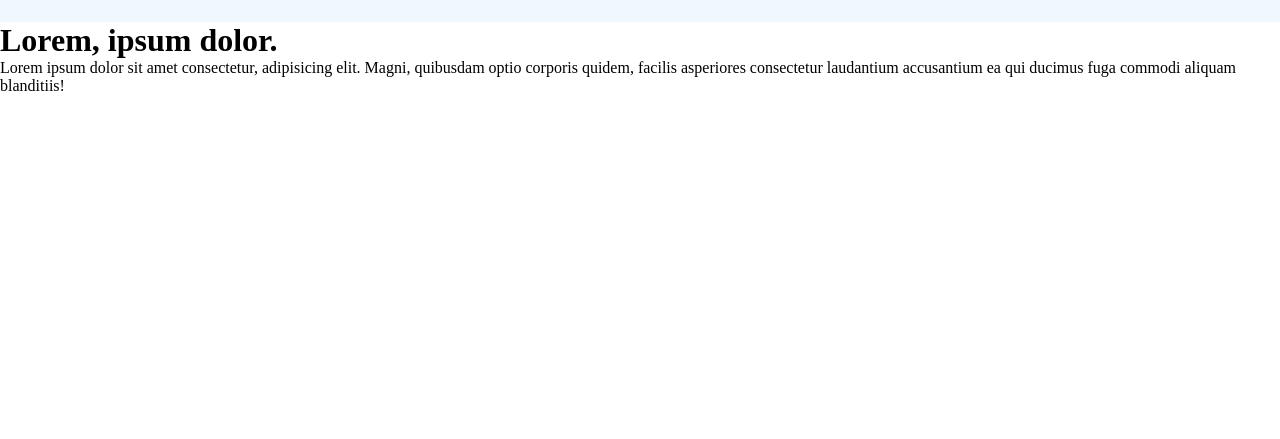
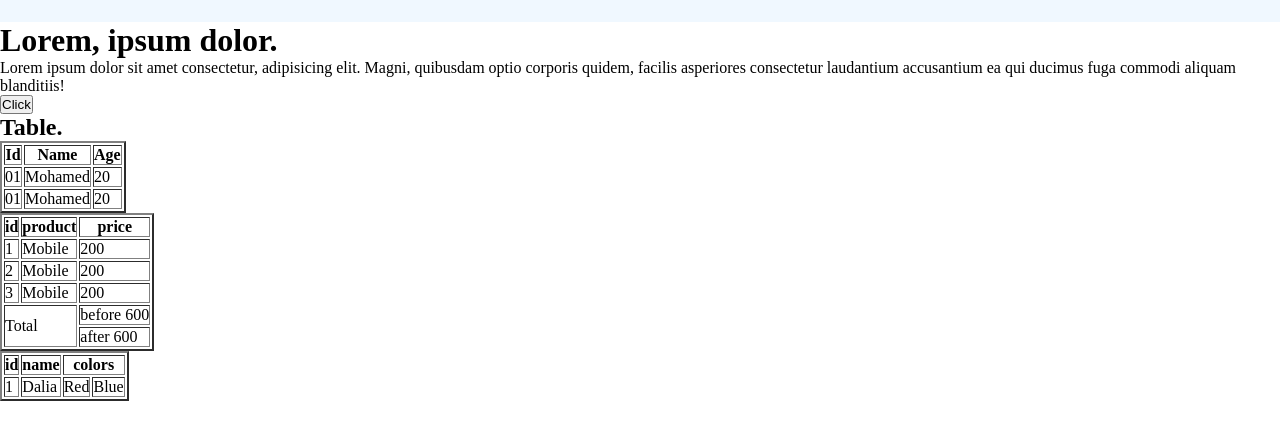
Before and after one commit to mo-abdel-samie/TimeDoor-TeenWeb, a plain HTML site: page index.html in a window 1280 px wide. Shown: the part 59-498 px from the top of the page. Drawn offline with Linux system fonts and the light colour scheme.

Commit message:
meeting-05

```diff
--- a/index.html
+++ b/index.html
@@ -32,7 +32,10 @@
         <div>
             <h1>Lorem, ipsum dolor.</h1>
             <p>Lorem ipsum dolor sit amet consectetur, adipisicing elit. Magni, quibusdam optio corporis quidem, facilis
-                asperiores consectetur laudantium accusantium ea qui ducimus fuga commodi aliquam blanditiis!</p>
+                asperiores consectetur laudantium accusantium ea qui ducimus fuga commodi aliquam blanditiis!
+            </p>
+
+            <button>Click</button>
         </div>
 
         <div>
@@ -41,7 +44,82 @@
     </header>
 
     <main>
+        <section>
+            <h2>Table.</h2>
 
+            <table border="2">
+                <tr>
+                    <th>Id</th>
+                    <th>Name</th>
+                    <th>Age</th>
+                </tr>
+
+                <tr>
+                    <td>01</td>
+                    <td>Mohamed</td>
+                    <td>20</td>
+                </tr>
+
+                <tr>
+                    <td>01</td>
+                    <td>Mohamed</td>
+                    <td>20</td>
+                </tr>
+            </table>
+
+
+            <table border="2">
+                <tr>
+                    <th>id</th>
+                    <th>product</th>
+                    <th>price</th>
+                </tr>
+
+                <tr>
+                    <td>1</td>
+                    <td>Mobile</td>
+                    <td>200</td>
+                </tr>
+
+                <tr>
+                    <td>2</td>
+                    <td>Mobile</td>
+                    <td>200</td>
+                </tr>
+
+                <tr>
+                    <td>3</td>
+                    <td>Mobile</td>
+                    <td>200</td>
+                </tr>
+
+                <tr>
+                    <td colspan="2" rowspan="2">Total</td>
+                    <td>before 600</td>
+                </tr>
+
+                <tr>
+                    <td>after 600</td>
+                </tr>
+            </table>
+
+
+            <table border="2">
+                <tr>
+                    <th>id</th>
+                    <th>name</th>
+                    <th colspan="2">colors</th>
+                </tr>
+
+                <tr>
+                    <td>1</td>
+                    <td>Dalia</td>
+                    <td>Red</td>
+                    <td>Blue</td>
+                </tr>
+            </table>
+
+        </section>
     </main>
 
     <footer>
```
